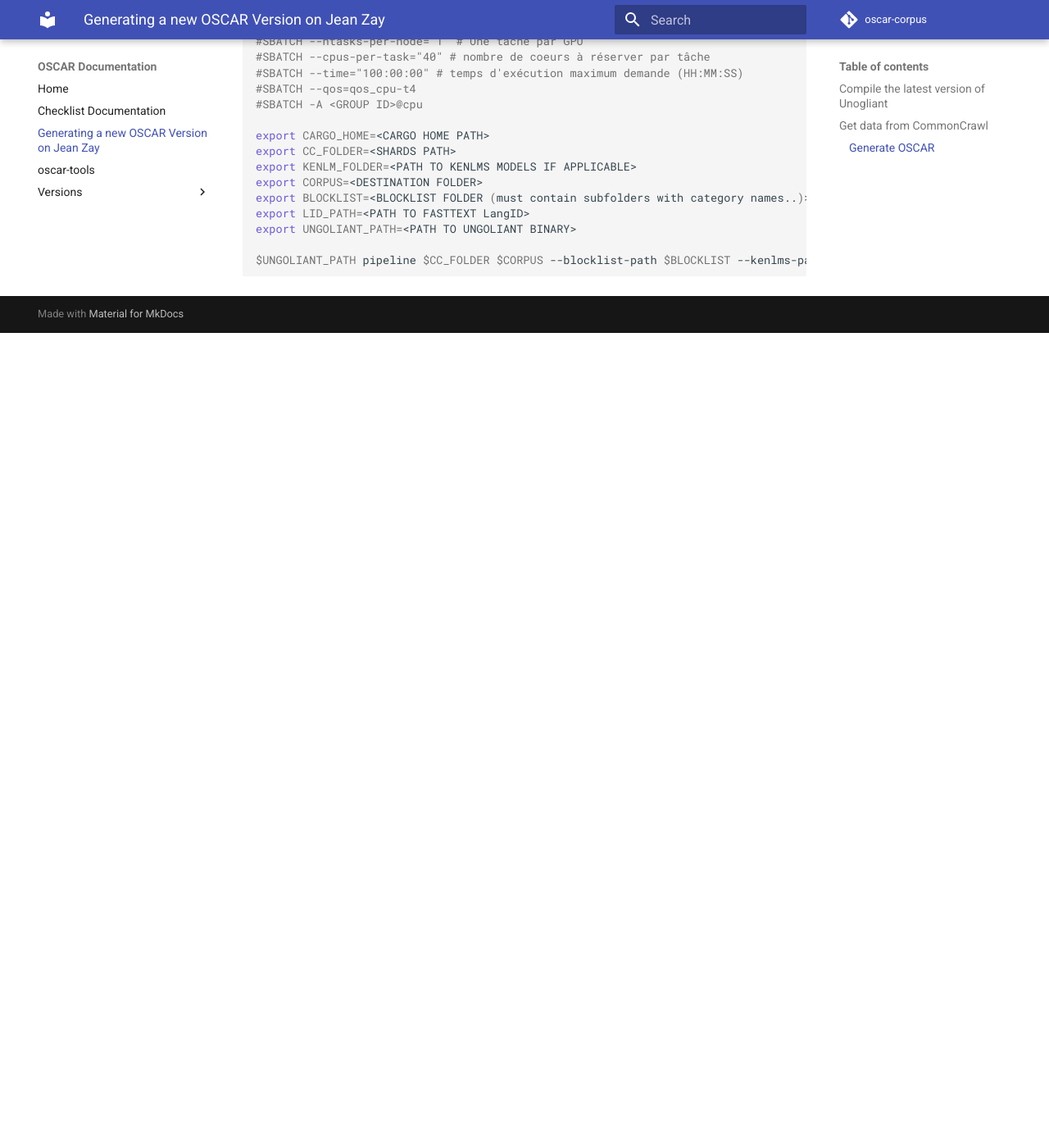
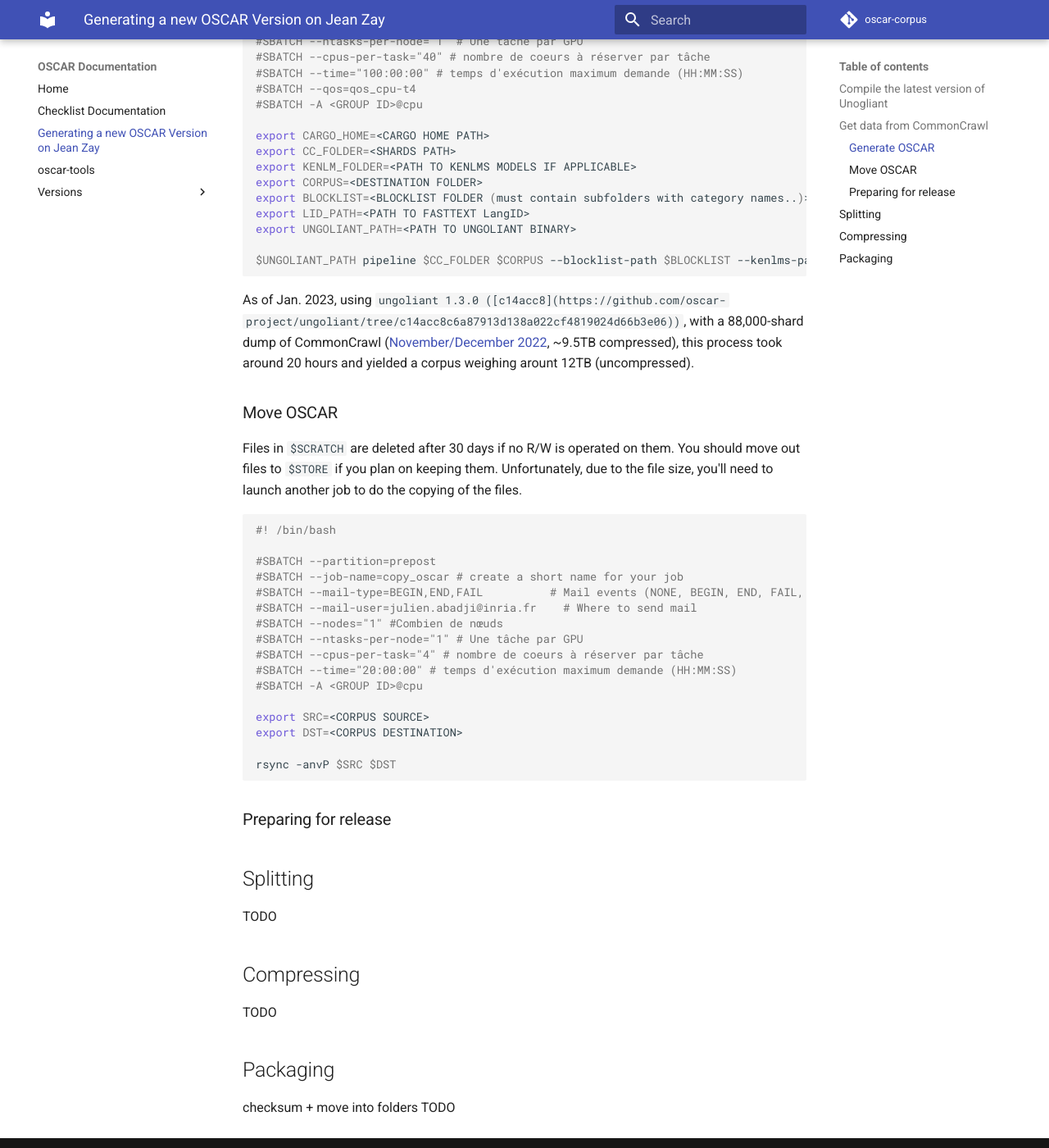
Before and after one commit to oscar-project/documentation, an MkDocs documentation site: the page built from docs/generation-jeanzay.md, in a window 1280 px wide and 1400 px high, scrolled down 2506 px. Shown: the whole window at 82% size. Built offline with MkDocs 1.6.1 and Material for MkDocs 9.7.7, drawn with Linux system fonts in a browser that asks for light colours; comment, search, counter and statistics services are not loaded; before the commit the page ends 2912 px from its top, so only the background shows below that.

Commit message:
Update generation-jeanzay.md

````diff
--- a/docs/generation-jeanzay.md
+++ b/docs/generation-jeanzay.md
@@ -127,3 +127,42 @@
 
 $UNGOLIANT_PATH pipeline $CC_FOLDER $CORPUS --blocklist-path $BLOCKLIST --kenlms-path $KENLM_FOLDER --lid-path $LID_PATH
 ```
+
+As of Jan. 2023, using `ungoliant 1.3.0 ([c14acc8](https://github.com/oscar-project/ungoliant/tree/c14acc8c6a87913d138a022cf4819024d66b3e06))`, with a 88,000-shard dump of CommonCrawl ([November/December 2022](https://commoncrawl.org/2022/12/nov-dec-2022-crawl-archive-now-available/), ~9.5TB compressed), this process took around 20 hours and yielded a corpus weighing arount 12TB (uncompressed).
+
+### Move OSCAR
+
+Files in `$SCRATCH` are deleted after 30 days if no R/W is operated on them. You should move out files to `$STORE` if you plan on keeping them.
+Unfortunately, due to the file size, you'll need to launch another job to do the copying of the files.
+
+```bash
+#! /bin/bash
+
+#SBATCH --partition=prepost
+#SBATCH --job-name=copy_oscar # create a short name for your job
+#SBATCH --mail-type=BEGIN,END,FAIL          # Mail events (NONE, BEGIN, END, FAIL, ALL)
+#SBATCH --mail-user=julien.abadji@inria.fr    # Where to send mail
+#SBATCH --nodes="1" #Combien de nœuds
+#SBATCH --ntasks-per-node="1" # Une tâche par GPU
+#SBATCH --cpus-per-task="4" # nombre de coeurs à réserver par tâche
+#SBATCH --time="20:00:00" # temps d'exécution maximum demande (HH:MM:SS)
+#SBATCH -A <GROUP ID>@cpu
+
+export SRC=<CORPUS SOURCE>
+export DST=<CORPUS DESTINATION>
+
+rsync -anvP $SRC $DST
+```
+
+### Preparing for release
+
+## Splitting
+
+TODO
+## Compressing
+
+TODO
+## Packaging
+
+checksum + move into folders
+TODO
````
